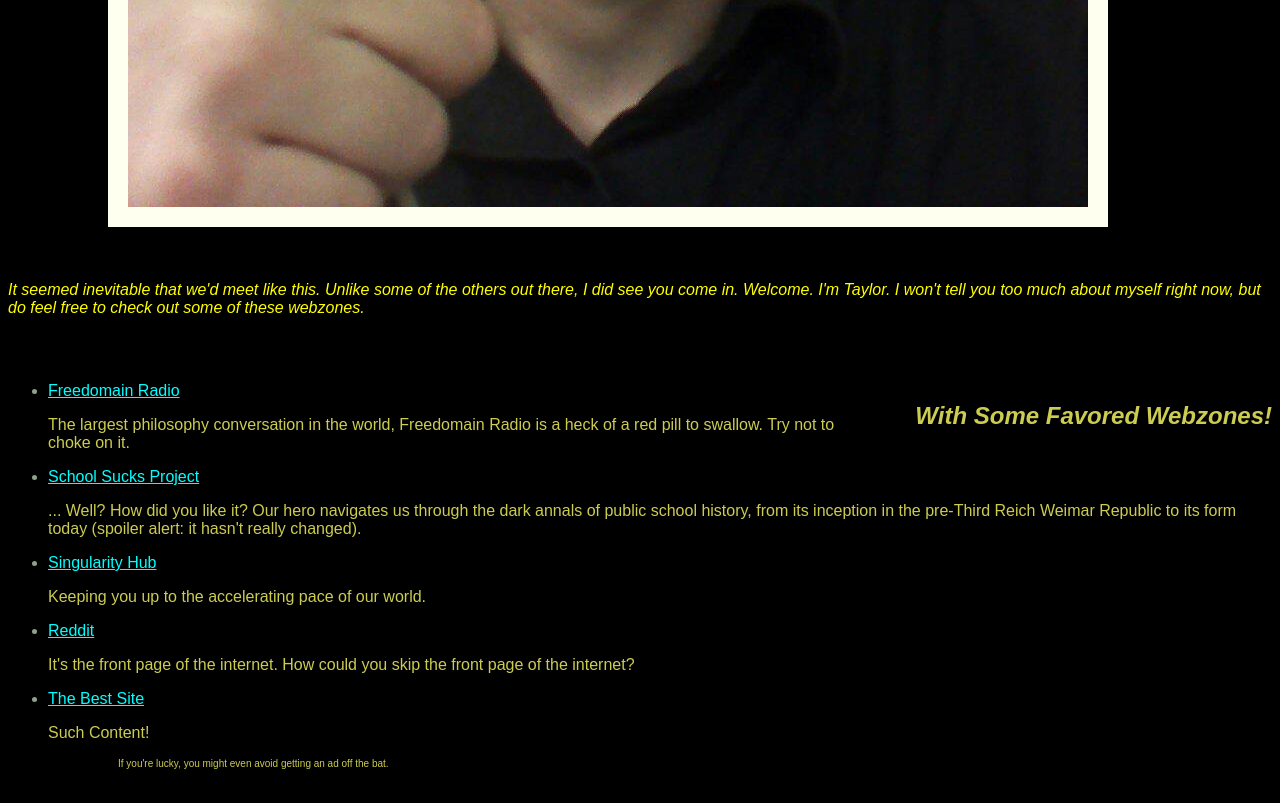
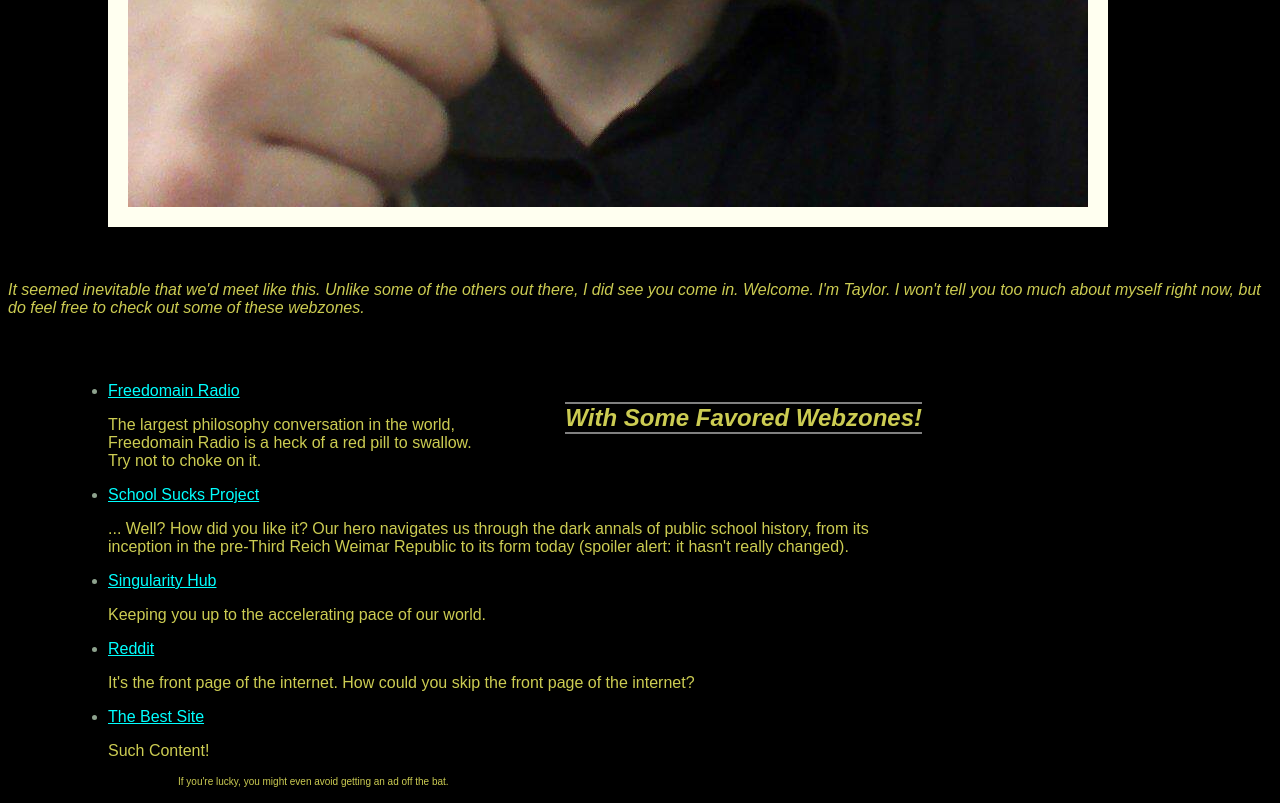
Before and after one commit to tsmit182/hw-repo-3, a plain HTML site: page index.html in a window 1280 px wide. Shown: the part 1212-2015 px from the top of the page. Drawn offline with Linux system fonts and the light colour scheme.

Commit message:
changes to text and borders in style.css

```diff
--- a/style.css
+++ b/style.css
@@ -16,7 +16,8 @@ h1 {
 	color: #666629;
 	font-family: monospace;
 	float: right;
-	border-style: solid;
+	border-top-style: solid;
+	border-bottom-style: solid;
 	border-color: grey;
 	border-width: 3px;
 }
@@ -25,7 +26,8 @@ h1 {
 	margin-bottom:65px;
 	margin-top:50px;
 	font-style: italic;
-	font-family:sans-serif;
+	font-family: sans-serif;
+	color: #CCCC52;
 }
 
 
@@ -33,16 +35,17 @@ h2 {
 	margin-left: 70px;
 	font-style: italic;
 	float:right;
+	border-top-style: solid;
+	border-color:grey;
+	border-bottom-style: solid;
+	border-width: 2px;
 }
 
 ul {
 	font-family: fantasy;
 	color: #CCCC52;
-}
-
-ul {
-	font-family: fantasy;
-	color: #CCCC52;
+	margin-left: 60px;
+	margin-right:350px;
 }
 
 li {
```
